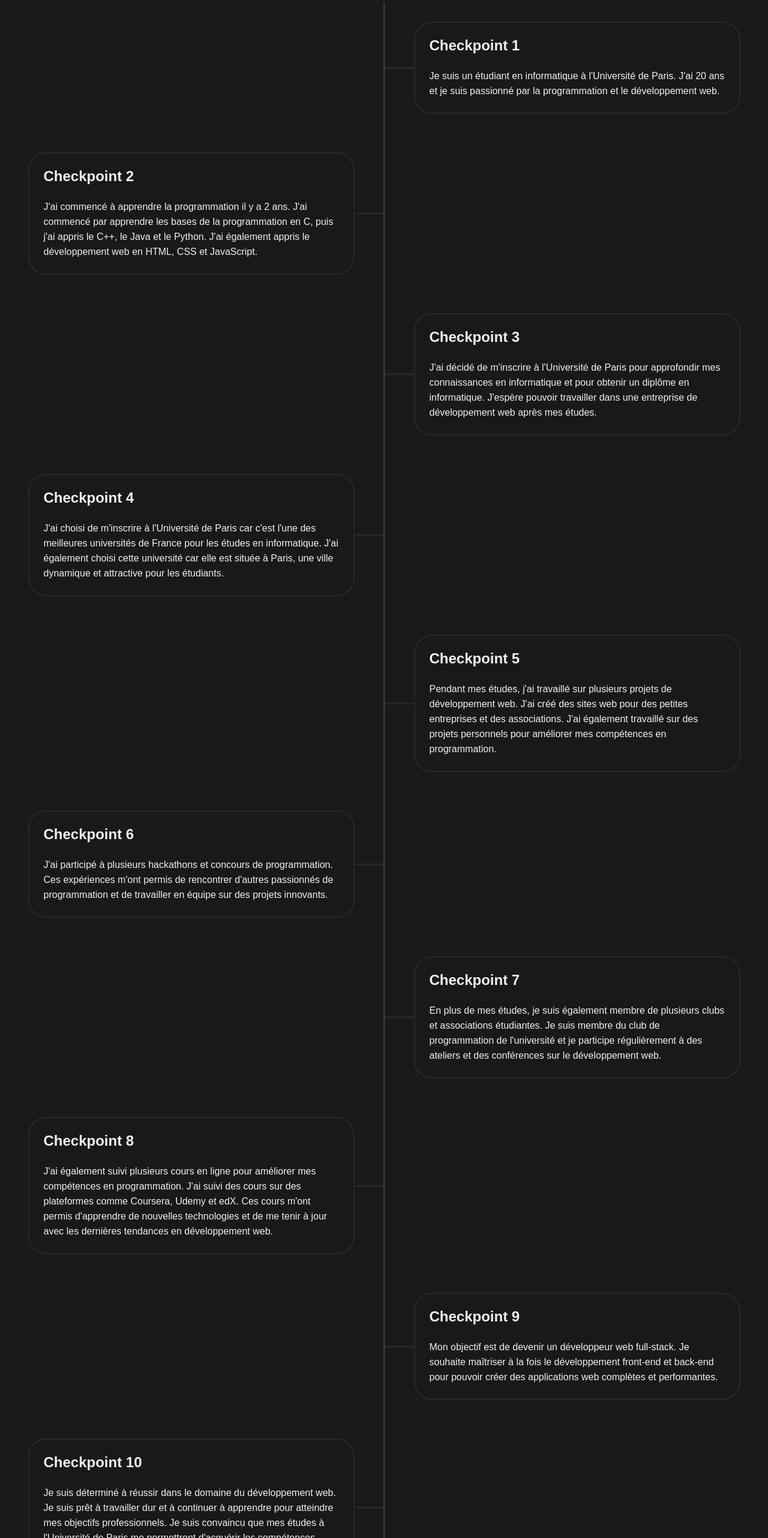
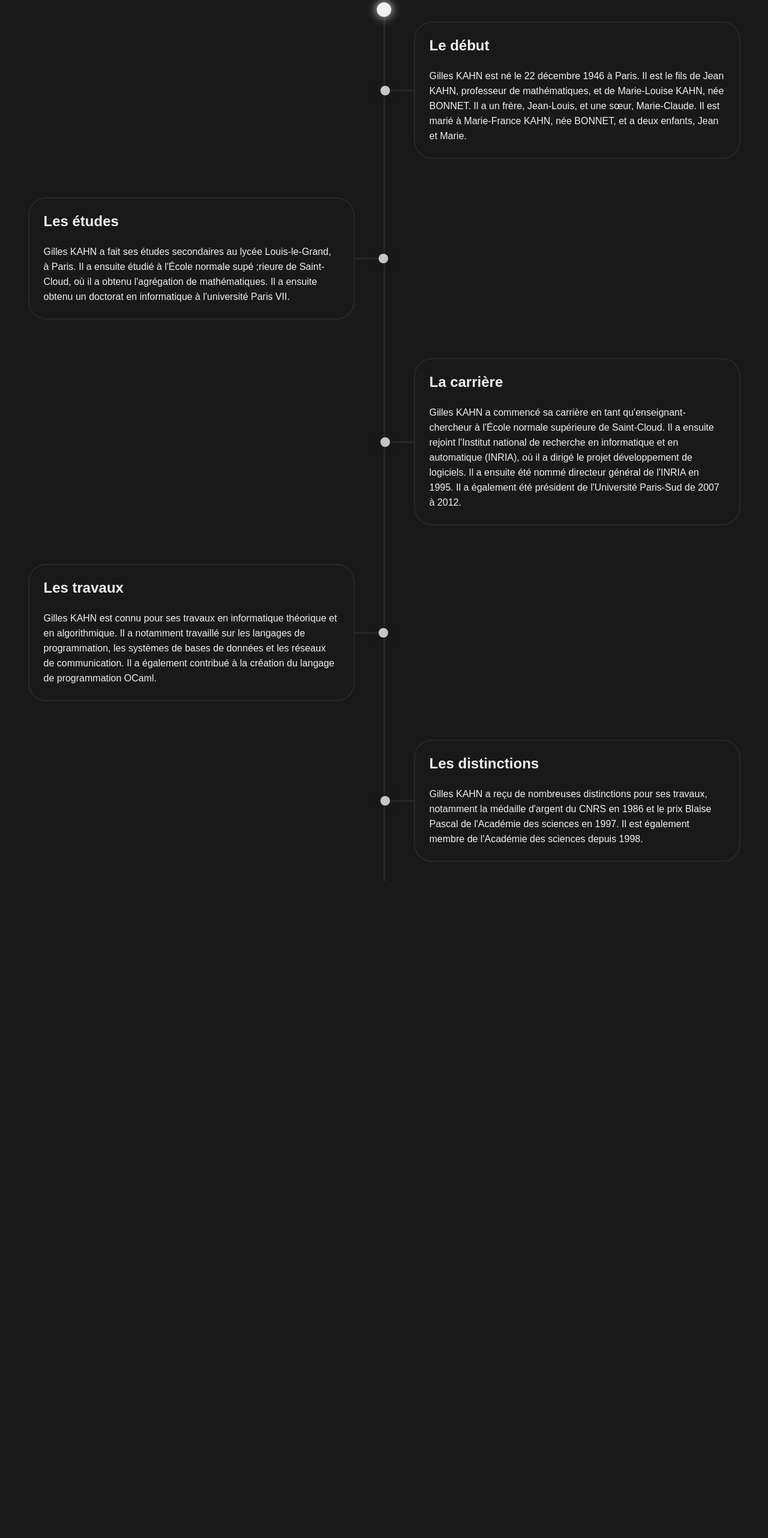
Before and after one commit to Slysoks/Gilles-Kahn, a plain HTML site: page index.html in a window 1280 px wide. Shown: the part 236-2800 px from the top of the page at 60% size. After the commit the page ends 1705 px from the top, so only its background shows below. Drawn offline with Linux system fonts and the light colour scheme.

Commit message:
Refactor code to fetch and render data from info.json

```diff
--- a/index.html
+++ b/index.html
@@ -3,7 +3,8 @@
 <head>
   <meta charset="UTF-8">
   <meta name="viewport" content="width=device-width, initial-scale=1.0">
-  <link rel="stylesheet" type="" href="style.css">
+  <link rel="stylesheet" href="style.css">
+  <script src="./script.js" defer></script>
   <title>Gilles Kahn</title>
 </head>
 <body>
@@ -12,88 +13,8 @@
   </header>
   <main>
     <div class="timeline">
-      <div class="checkpoint">
-        <div>
-          <h2>Checkpoint 1</h2>
-          <p>
-            Je suis un étudiant en informatique à l'Université de Paris. J'ai 20 ans et je suis passionné par la programmation et le développement web.
-          </p>
-        </div>
-      </div>
-      <div class="checkpoint">
-        <div>
-          <h2>Checkpoint 2</h2>
-          <p>
-            J'ai commencé à apprendre la programmation il y a 2 ans. J'ai commencé par apprendre les bases de la programmation en C, puis j'ai appris le C++, le Java et le Python. J'ai également appris le développement web en HTML, CSS et JavaScript.
-          </p>
-        </div>
-      </div>
-      <div class="checkpoint">
-        <div>
-          <h2>Checkpoint 3</h2>
-          <p>
-            J'ai décidé de m'inscrire à l'Université de Paris pour approfondir mes connaissances en informatique et pour obtenir un diplôme en informatique. J'espère pouvoir travailler dans une entreprise de développement web après mes études.
-          </p>
-        </div>
-      </div>
-      <div class="checkpoint">
-        <div>
-          <h2>Checkpoint 4</h2>
-          <p>
-            J'ai choisi de m'inscrire à l'Université de Paris car c'est l'une des meilleures universités de France pour les études en informatique. J'ai également choisi cette université car elle est située à Paris, une ville dynamique et attractive pour les étudiants.
-          </p>
-        </div>
-      </div>
-      <div class="checkpoint">
-        <div>
-          <h2>Checkpoint 5</h2>
-          <p>
-            Pendant mes études, j'ai travaillé sur plusieurs projets de développement web. J'ai créé des sites web pour des petites entreprises et des associations. J'ai également travaillé sur des projets personnels pour améliorer mes compétences en programmation.
-          </p>
-        </div>
-      </div>
-      <div class="checkpoint">
-        <div>
-          <h2>Checkpoint 6</h2>
-          <p>
-            J'ai participé à plusieurs hackathons et concours de programmation. Ces expériences m'ont permis de rencontrer d'autres passionnés de programmation et de travailler en équipe sur des projets innovants.
-          </p>
-        </div>
-      </div>
-      <div class="checkpoint">
-        <div>
-          <h2>Checkpoint 7</h2>
-          <p>
-            En plus de mes études, je suis également membre de plusieurs clubs et associations étudiantes. Je suis membre du club de programmation de l'université et je participe régulièrement à des ateliers et des conférences sur le développement web.
-          </p>
-        </div>
-      </div>
-      <div class="checkpoint">
-        <div>
-          <h2>Checkpoint 8</h2>
-          <p>
-            J'ai également suivi plusieurs cours en ligne pour améliorer mes compétences en programmation. J'ai suivi des cours sur des plateformes comme Coursera, Udemy et edX. Ces cours m'ont permis d'apprendre de nouvelles technologies et de me tenir à jour avec les dernières tendances en développement web.
-          </p>
-        </div>
-      </div>
-      <div class="checkpoint">
-        <div>
-          <h2>Checkpoint 9</h2>
-          <p>
-            Mon objectif est de devenir un développeur web full-stack. Je souhaite maîtriser à la fois le développement front-end et back-end pour pouvoir créer des applications web complètes et performantes.
-          </p>
-        </div>
-      </div>
-      <div class="checkpoint">
-        <div>
-          <h2>Checkpoint 10</h2>
-          <p>
-            Je suis déterminé à réussir dans le domaine du développement web. Je suis prêt à travailler dur et à continuer à apprendre pour atteindre mes objectifs professionnels. Je suis convaincu que mes études à l'Université de Paris me permettront d'acquérir les compétences nécessaires pour réussir dans ce domaine.
-          </p>
-        </div>
-      </div>
+
     </div>
-  </main>
   </main>
   <footer>
     <p>Boga Nathan, 102</p>
--- a/info.json
+++ b/info.json
@@ -1,9 +1,22 @@
 [
   {
     "title": "Le d&eacute;but",
-    "content": "Gilles KAHN est n&eacute; le 22 d&eacute;cembre 1946 &agrave; Paris. Il est le fils de Jean KAHN, professeur de math&eacute;matiques, et de Marie-Louise KAHN, n&eacute;e BONNET. Il a un fr&egrave;re, Jean-Louis, et une s&oelig;ur, Marie-Claude. Il est mari&eacute; &agrave; Marie-France KAHN, n&eacute;e BONNET, et a deux enfants, Jean et Marie.",
-    "image": "./img/1.jpg",
-    "name": "Gilles Maths",
-    "icon": "./img/1.jpg"
+    "content": "Gilles KAHN est n&eacute; le 22 d&eacute;cembre 1946 &agrave; Paris. Il est le fils de Jean KAHN, professeur de math&eacute;matiques, et de Marie-Louise KAHN, n&eacute;e BONNET. Il a un fr&egrave;re, Jean-Louis, et une s&oelig;ur, Marie-Claude. Il est mari&eacute; &agrave; Marie-France KAHN, n&eacute;e BONNET, et a deux enfants, Jean et Marie."
+  },
+  {
+    "title": "Les &eacute;tudes",
+    "content": "Gilles KAHN a fait ses &eacute;tudes secondaires au lyc&eacute;e Louis-le-Grand, &agrave; Paris. Il a ensuite &eacute;tudi&eacute; &agrave; l'&Eacute;cole normale sup&eacute ;rieure de Saint-Cloud, o&ugrave; il a obtenu l'agr&eacute;gation de math&eacute;matiques. Il a ensuite obtenu un doctorat en informatique &agrave; l'universit&eacute; Paris VII."
+  },
+  {
+    "title": "La carri&egrave;re",
+    "content": "Gilles KAHN a commenc&eacute; sa carri&egrave;re en tant qu'enseignant-chercheur &agrave; l'&Eacute;cole normale sup&eacute;rieure de Saint-Cloud. Il a ensuite rejoint l'Institut national de recherche en informatique et en automatique (INRIA), o&ugrave; il a dirig&eacute; le projet d&eacute;veloppement de logiciels. Il a ensuite &eacute;t&eacute; nomm&eacute; directeur g&eacute;n&eacute;ral de l'INRIA en 1995. Il a &eacute;galement &eacute;t&eacute; pr&eacute;sident de l'Universit&eacute; Paris-Sud de 2007 &agrave; 2012."
+  },
+  {
+    "title": "Les travaux",
+    "content": "Gilles KAHN est connu pour ses travaux en informatique th&eacute;orique et en algorithmique. Il a notamment travaill&eacute; sur les langages de programmation, les syst&egrave;mes de bases de donn&eacute;es et les r&eacute;seaux de communication. Il a &eacute;galement contribu&eacute; &agrave; la cr&eacute;ation du langage de programmation OCaml."
+  },
+  {
+    "title": "Les distinctions",
+    "content": "Gilles KAHN a re&ccedil;u de nombreuses distinctions pour ses travaux, notamment la m&eacute;daille d'argent du CNRS en 1986 et le prix Blaise Pascal de l'Acad&eacute;mie des sciences en 1997. Il est &eacute;galement membre de l'Acad&eacute;mie des sciences depuis 1998."
   }
 ]
--- a/script.js
+++ b/script.js
@@ -1,36 +1,17 @@
-const fetchData = async () => {
-  const response = await fetch('./info.json');
-  const data = await response.json();
-  return data;
-};
+const timeline = document.querySelector('.timeline');
 
-const renderData = async (data) => {
-  const main = document.querySelector('main');
-  data.forEach((item) => {
-    const section = document.createElement('section');
-    section.innerHTML = `
-      <div class="imageWrapper">
-        <img src="${item.image}" alt="${item.name}" class="sideImage" />
-      </div>
-      <div class="description">
+const data = fetch('./info.json')
+  .then(response => response.json())
+  .then(data => (
+    data.forEach(item => {
+      const div = document.createElement('div');
+      div.classList.add('checkpoint');
+      div.innerHTML = `
         <div>
-          <h2>
-            ${item.title}
-          </h2>
-          <p>
-            ${item.content}
-          </p>
+          <h2>${item.title}</h2>
+          <p>${item.content}</p>
         </div>
-      </div>
-    `;
-    main.appendChild(section);
-  });
-}
-
-const main = async () => {
-  const data = await fetchData();
-  console.log(data);
-  renderData(data);
-};
-
-main();
+      `;
+      timeline.appendChild(div);
+    })
+  ));
--- a/style.css
+++ b/style.css
@@ -54,18 +54,19 @@ main {
   max-width: 40em;
   margin: 5em auto;
   height: auto;
-  animation: timeline 1s ease-out;
   transform: translateY(5em);
 
   &::before {
     content: '';
-    background-color: var(--gray);
-    width: 3px;
-    height: 100%;
+    background-color: var(--white);
+    width: 1.5em;
+    height: 1.5em;
+    border-radius: 50%;
     position: absolute;
     top: 0;
     left: 50%;
     transform: translateX(-50%);
+    filter: drop-shadow(0 0 0.5em var(--white));
   }
 }
 
@@ -78,6 +79,12 @@ main {
     border: 2px solid var(--gray);
     border-radius: var(--border-radius);
     padding: 1.5em;
+    box-shadow: none;
+    transition: box-shadow 0.3s ease-out;
+
+    &:hover {
+      box-shadow: 0 0 1em 10px var(--gray);
+    }
 
     > h2 {
       margin-bottom: 1em;
@@ -109,6 +116,7 @@ main {
     position: absolute;
     top: 50%;
     transform: translateY(-50%);
+    animation: widthLinkChange 1s ease-out;
   }
 
   &:nth-child(odd)::before {
@@ -117,6 +125,32 @@ main {
 
   &:nth-child(even)::before {
     right: 0;
+  }
+
+  &:nth-child(odd)::after,
+  &:nth-child(even)::after {
+    content: '';
+    background-color: var(--white);
+    width: 1em;
+    height: 1em;
+    border-radius: 50%;
+    opacity: .8;
+    position: absolute;
+    top: 50%;
+    animation: dotScale 1s ease-out;
+    animation: dotAnimation 2s infinite;
+  }
+
+  &:nth-child(odd)::after {
+    left: 0;
+    transform: translate(-50%, -50%);
+    transform-origin: left center;
+  }
+
+  &:nth-child(even)::after {
+    right: 0;
+    transform: translate(50%, -50%);
+    transform-origin: right center;
   }
 }
 
@@ -130,35 +164,29 @@ footer {
 
 /* Keyframes */
 
-@keyframes timeline {
+@keyframes widthLinkChange {
   0% {
-    opacity: 0;
-    scale: 0.9;
-    height: 0;
-    transform: translateY(-5em);
+    width: 0;
   }
   100% {
-    opacity: 1;
-    scale: 1;
-    transform: translateY(5em);
+    width: 3em;
   }
 }
 
-@keyframes beginingPoint {
-  0% {
-    opacity: 0;
-    scale: 0.9;
-    height: 0;
-    transform: translateY(-5em);
+@keyframes dotScale {
+  0%, 100% {
+    scale: 1;
+  }
+  60% {
+    scale: 1.5;
+  }
+}
+
+@keyframes dotAnimation {
+  0%, 100% {
+    filter: drop-shadow(0 0 0.5em var(--white));
   }
   50% {
-    height: 2em;
-    background: conic-gradient(from 0deg, #FFFFFFFF 0%, #FFFFFF00 0%);
-  }
-  100% {
-    opacity: 1;
-    scale: 1;
-    transform: translateY(5em);
-    background: conic-gradient(from 0deg, #FFFFFFFF 0%, #FFFFFFFF 1000%);
+    filter: drop-shadow(0 0 0.5em var(--black));
   }
 }
```
